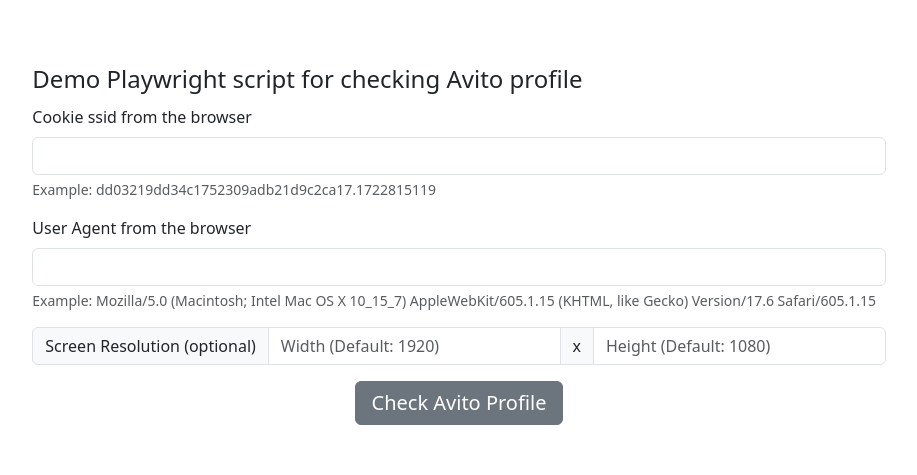
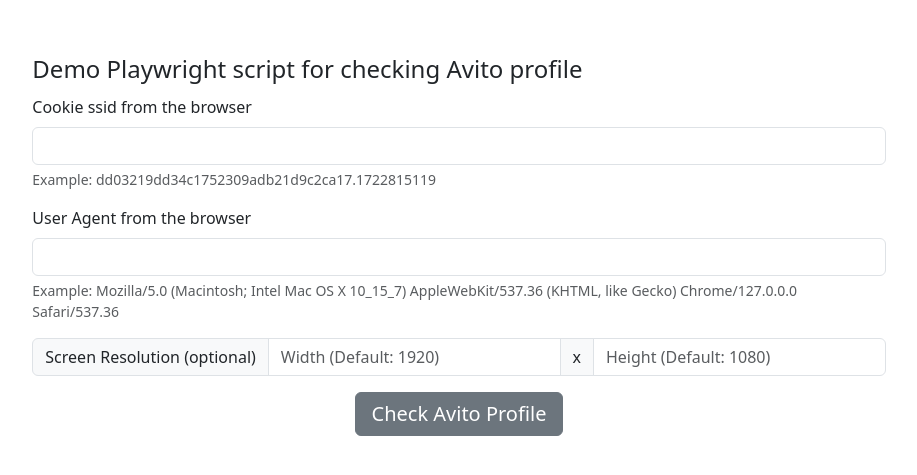
Before and after one commit to egsablin/playwright-avito, a website: page html/index.html in a window 1280 px wide. Shown: the part 157-632 px from the top of the page, without its empty margins (181-1098 px from the left). Drawn offline with nearby package versions, Linux system fonts and the light colour scheme.

Commit message:
Example is changed in index.html

```diff
--- a/html/index.html
+++ b/html/index.html
@@ -27,7 +27,7 @@
                         <div class="mb-3">
                             <label for="inputUserAgent" class="form-label">User Agent from the browser</label>
                             <input type="text" class="form-control" id="inputUserAgent" name="inputUserAgent" aria-describedby="userAgentHelp">
-                            <div id="userAgentHelp" class="form-text">Example: Mozilla/5.0 (Macintosh; Intel Mac OS X 10_15_7) AppleWebKit/605.1.15 (KHTML, like Gecko) Version/17.6 Safari/605.1.15</div>
+                            <div id="userAgentHelp" class="form-text">Example: Mozilla/5.0 (Macintosh; Intel Mac OS X 10_15_7) AppleWebKit/537.36 (KHTML, like Gecko) Chrome/127.0.0.0 Safari/537.36</div>
                         </div>
                         <div class="input-group mb-3">
                             <span class="input-group-text">Screen Resolution (optional)</span>
```
